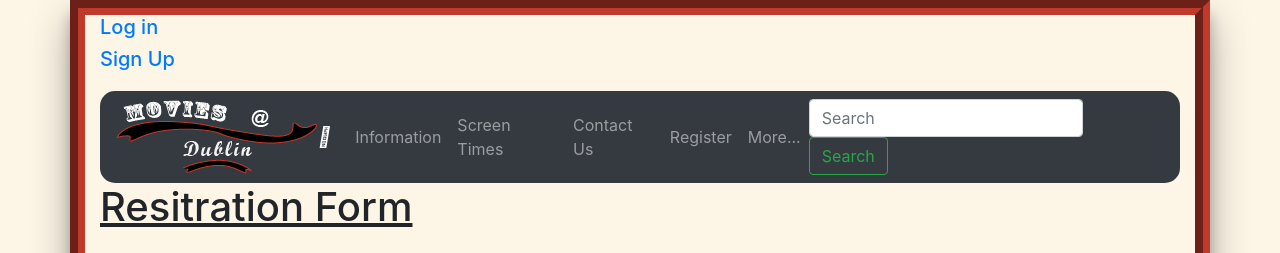
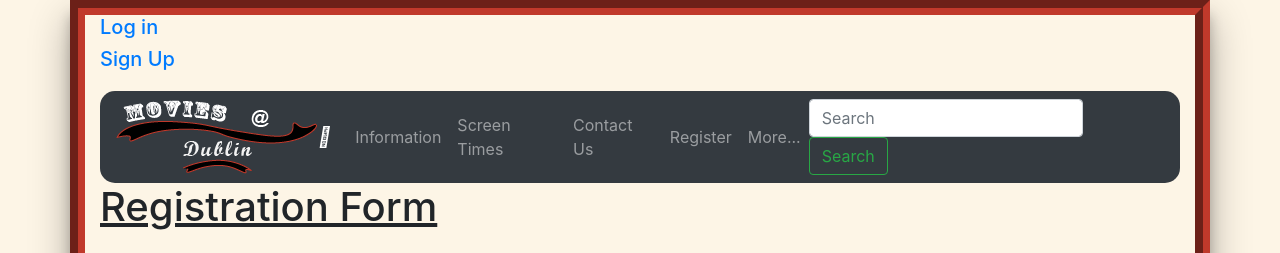
Before and after one commit to gavinofarrell4/Movies-Dublin, a plain HTML site: page register.html in a window 1280 px wide. Shown: the top 253 px of the page. Drawn offline with nearby package versions, Linux system fonts and the light colour scheme.

Commit message:
Update register.html

```diff
--- a/register.html
+++ b/register.html
@@ -41,7 +41,7 @@
       <form action="" method="post">
         <section class = "form-group">
           <div class="reg1">
-            <h1>Resitration Form</h1>
+            <h1>Registration Form</h1>
           </div>
           <div class="formA">
             <h3>Username</h3>
```
